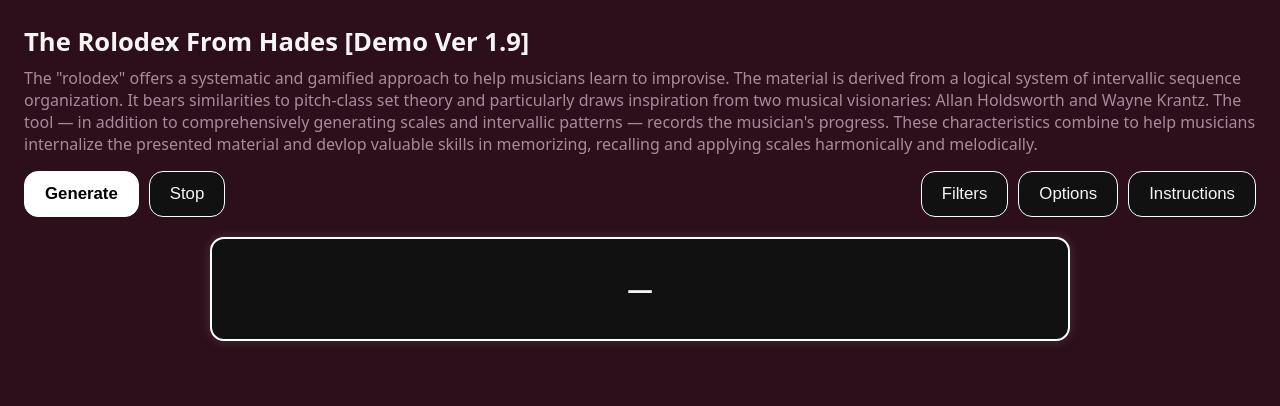
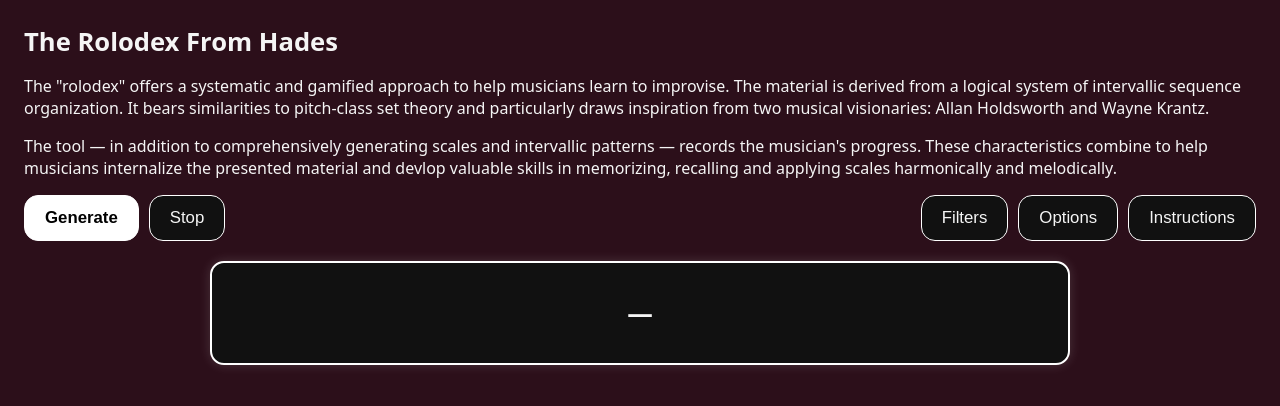
Before and after one commit to Vaultnaemsae/The-Rolodex-From-Hades-Demo, a plain HTML site: page index.html in a window 1280 px wide. Drawn offline with Linux system fonts and the light colour scheme.

Commit message:
Add files via upload
- updated description;
- inserted paragraphs;

```diff
--- a/index.html
+++ b/index.html
@@ -113,8 +113,8 @@
 </head>
 <body>
 
-<h1>The Rolodex From Hades [Demo Ver 1.9]</h1>
-<h2>The "rolodex" offers a systematic and gamified approach to help musicians learn to improvise. The material is derived from a logical system of intervallic sequence organization. It bears similarities to pitch-class set theory and particularly draws inspiration from two musical visionaries: Allan Holdsworth and Wayne Krantz. The tool — in addition to comprehensively generating scales and intervallic patterns — records the musician's progress. These characteristics combine to help musicians internalize the presented material and devlop valuable skills in memorizing, recalling and applying scales harmonically and melodically.</h2>
+<h1>The Rolodex From Hades</h1>
+<p>The "rolodex" offers a systematic and gamified approach to help musicians learn to improvise. The material is derived from a logical system of intervallic sequence organization. It bears similarities to pitch-class set theory and particularly draws inspiration from two musical visionaries: Allan Holdsworth and Wayne Krantz.<p> <p>The tool — in addition to comprehensively generating scales and intervallic patterns — records the musician's progress. These characteristics combine to help musicians internalize the presented material and devlop valuable skills in memorizing, recalling and applying scales harmonically and melodically.<p>
 
 <div class="row">
   <div class="left-buttons">
```
